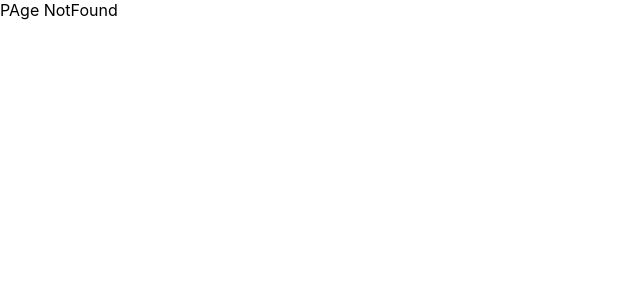
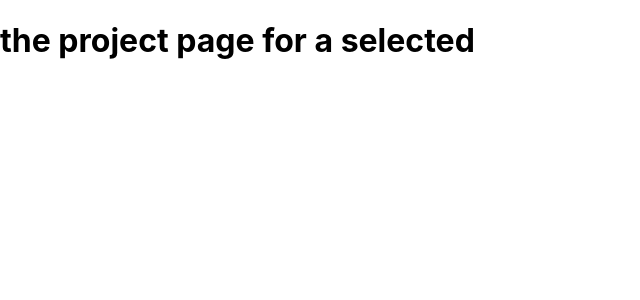
Before and after one commit to zzangCS/zzangNext3, a Next.js app: page /clients/1/1 in a window 1280 px wide. Before the commit this address had no page. Shown: the top 300 px of the page, without its empty margins (0-640 px from the left). Built offline with nearby package versions, Linux system fonts and the light colour scheme.

Commit message:
feat: clientidpage생성

```diff
--- /dev/null
+++ b/pages/clients/[id]/[clientsid].js
@@ -0,0 +1,14 @@
+import { useRouter } from "next/router";
+
+const ClientsIdPage = () => {
+  const router = useRouter();
+
+  console.log(router.query);
+  return (
+    <div>
+      <h1>the project page for a selected</h1>
+    </div>
+  );
+};
+
+export default ClientsIdPage;
```
